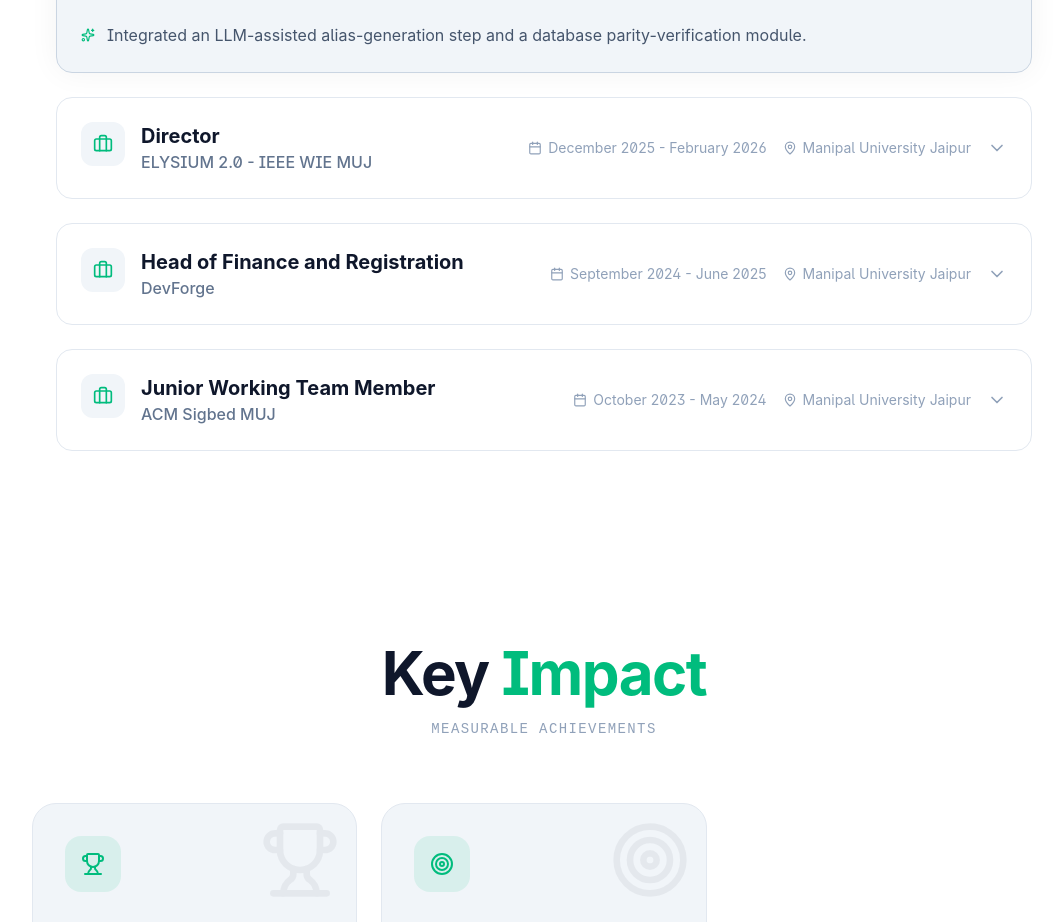
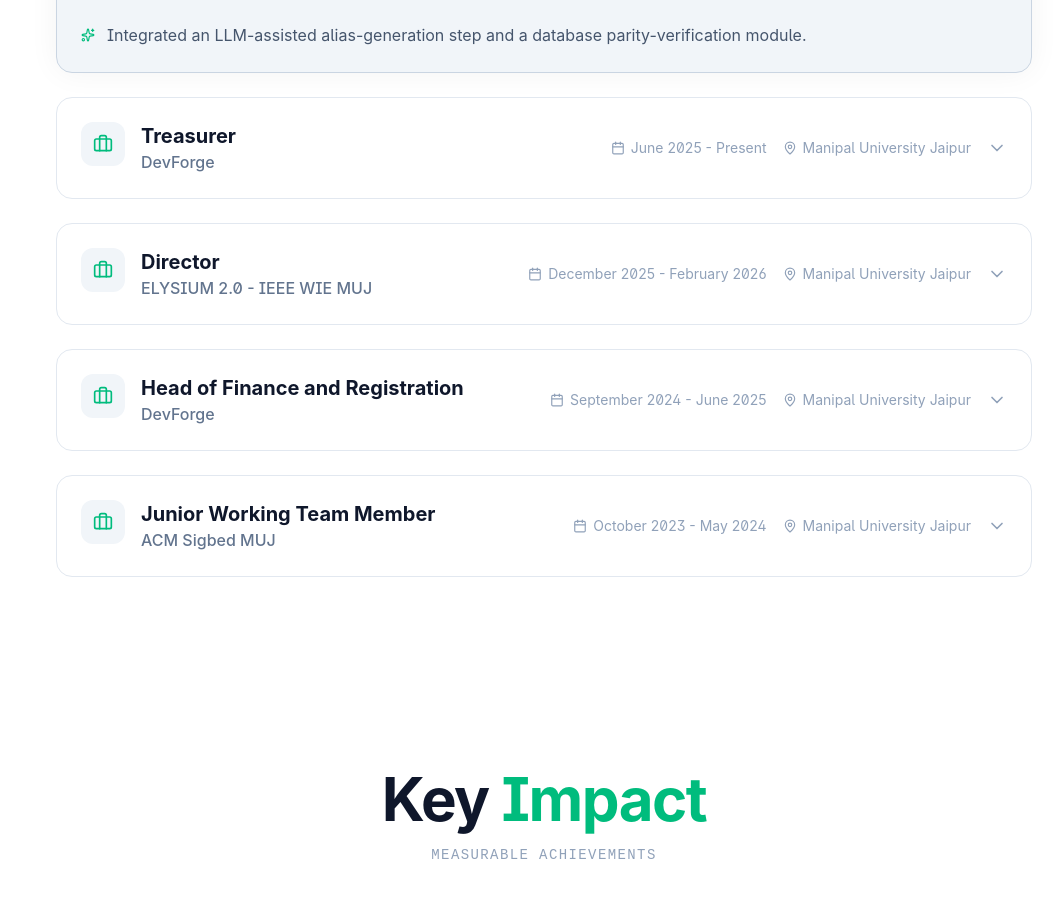
Before and after one commit to akshita-guptaa/Portfolio, a React (Vite) app: page / in a window 1280 px wide. Shown: the part 1980-2902 px from the top of the page, without its empty margins (96-1159 px from the left). Built offline with nearby package versions, Linux system fonts and the light colour scheme.

Commit message:
Update data.ts

```diff
--- a/src/data.ts
+++ b/src/data.ts
@@ -19,6 +19,16 @@ export const resumeData = {
       bullets: [
         "Designed core TC/TM assignment logic across multiple signal types with automated pairing/grouping and pin-allocation rules.",
         "Integrated an LLM-assisted alias-generation step and a database parity-verification module."
+      ],
+    },
+    {
+      company: "DevForge",
+      role: "Treasurer",
+      dates: "June 2025 - Present",
+      location: "Manipal University Jaipur",
+      bullets: [
+        "Directed financial strategy for a 40+ member technical club.",
+        "Re-architected reimbursement and payment workflows, reducing processing time by 50% and improving financial record accuracy.",
       ],
     },
     {
```
